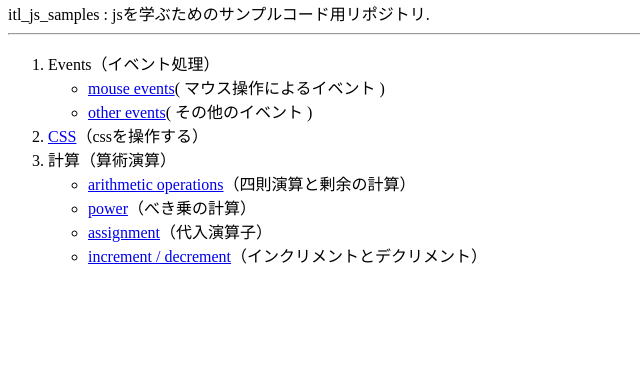
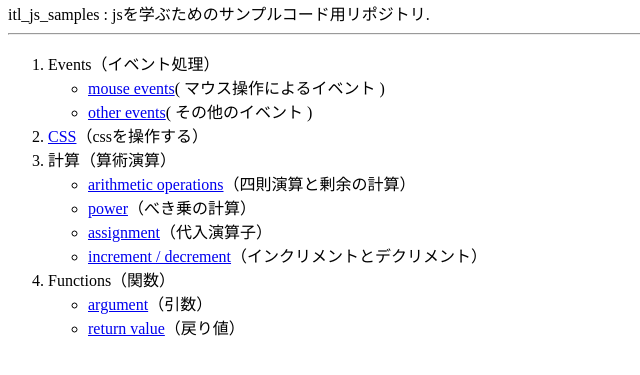
Before and after one commit to yoshinotaichi/itl_js_samples, a plain HTML site: page index.html in a window 1280 px wide. Shown: the part 79-454 px from the top of the page, without its empty margins (0-640 px from the left). Drawn offline with Linux system fonts and the light colour scheme.

Commit message:
update index.html

```diff
--- a/index.html
+++ b/index.html
@@ -24,6 +24,12 @@
 				<li><a href="calculation_03.html">assignment</a>（代入演算子）</li>
 				<li><a href="calculation_04.html">increment / decrement</a>（インクリメントとデクリメント）</li>
 			</ul>
+		<li>Functions（関数）
+			<ul>
+				<li><a href="function_01.html">argument</a>（引数）</li>
+				<li><a href="function_02.html">return value</a>（戻り値）</li>
+			</ul>
+		</li>
 	</ol>
 </body>
 </html>
```
